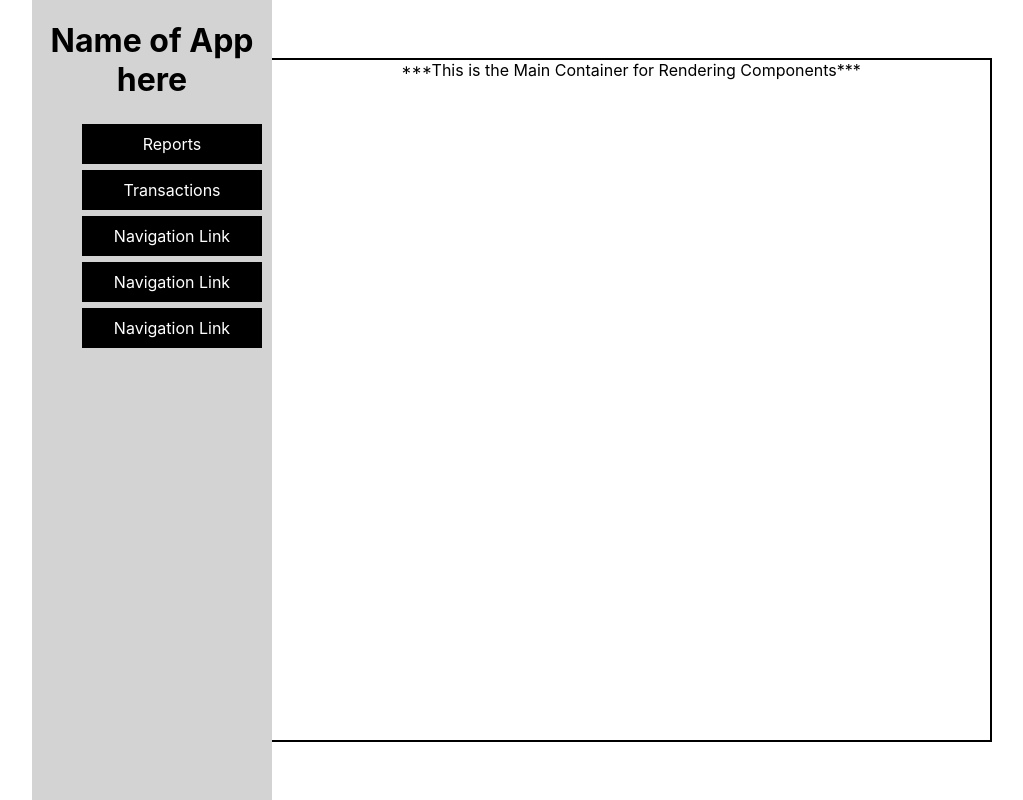
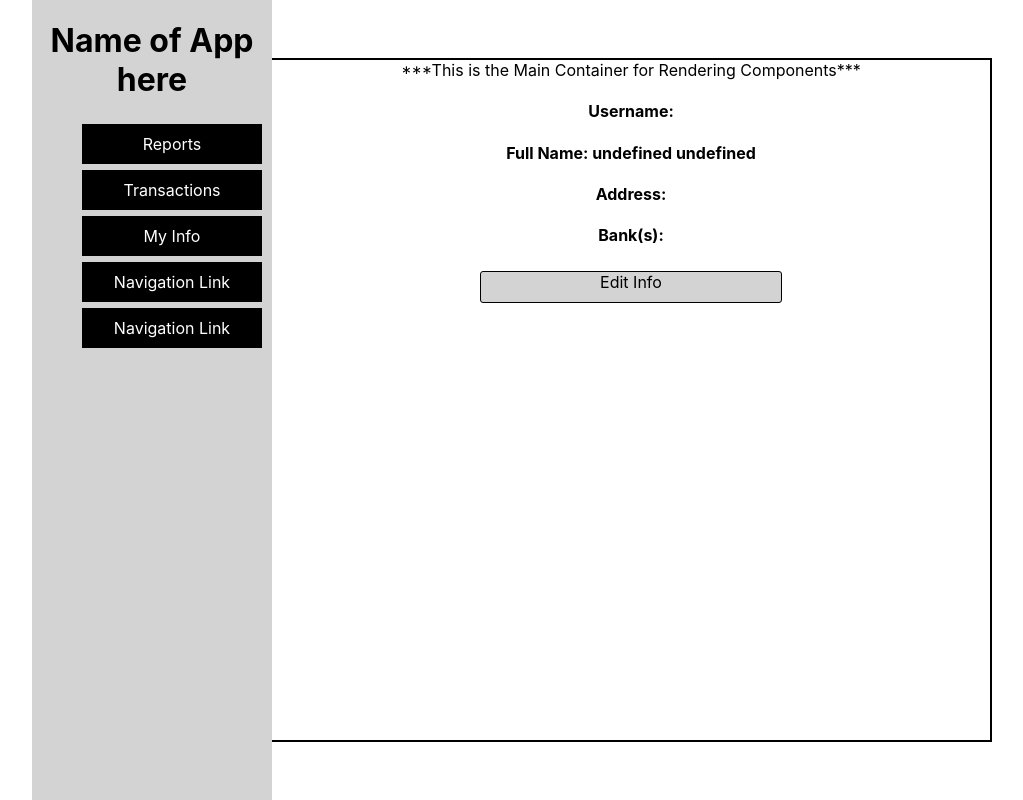
Before and after one commit to royFloresNyc/iron-budget-frontend, a React (Create React App) app: page /myInfo in a window 1280 px wide. Shown: the whole page, without its empty margins (128-1151 px from the left). Built offline with nearby package versions, Linux system fonts and the light colour scheme; no server answers; the HTML template or start-up script is replaced by a standard one.

Commit message:
Create user info component

```diff
--- a/src/App.css
+++ b/src/App.css
@@ -95,9 +95,9 @@ div.trans-container{
     overflow: scroll;
 }
 
-.trans-button {
+div.trans-button, div.edit-info-btn {
     display: inline-block;
-    background-color: gray;
+    background-color: lightgray;
     width: 300px;
     height: 30px;
     margin: 5px;
@@ -105,7 +105,7 @@ div.trans-container{
     border-radius: 3px;
 }
 
-.trans-form {
+.trans-form, div.user-form {
     display: inline-block;
     border: 1px solid black;
     border-radius: 3px;
--- a/src/Components/NavBar.js
+++ b/src/Components/NavBar.js
@@ -7,7 +7,7 @@ const NavBar = () => {
             <ul className="nav">
                 <li><NavLink to='/reports'>Reports</NavLink></li>
                 <li><NavLink to='/transactions'>Transactions</NavLink></li>
-                <li><NavLink to=''>Navigation Link</NavLink></li>
+                <li><NavLink to='/myInfo'>My Info</NavLink></li>
                 <li><NavLink to=''>Navigation Link</NavLink></li>
                 <li><NavLink to=''>Navigation Link</NavLink></li>
             </ul>
--- a/src/Components/TransForm.js
+++ b/src/Components/TransForm.js
@@ -49,6 +49,7 @@ class TransForm extends React.Component {
     changeHandler = (e) => {
         this.setState( {[e.target.name]: e.target.value })
     }
+
     localSubmitHandler = (e) => {
         e.preventDefault()
         const transactionType = { transaction_type_id: e.target.id }
@@ -66,13 +67,13 @@ class TransForm extends React.Component {
             }
         }, this.props.hideForm())
     }
-    setCategories = () => {
-        return this.props.categories.map((catObj, indx) => <option key={indx} value={catObj.id}>{catObj.name}</option>)
-    }
+    // setCategories = () => {
+    //     return this.props.categories.map((catObj, indx) => <option key={indx} value={catObj.id}>{catObj.name}</option>)
+    // }
 
-    changeHandler = (e) => {
-        this.setState( {[e.target.name]: e.target.value })
-    }
+    // changeHandler = (e) => {
+    //     this.setState( {[e.target.name]: e.target.value })
+    // }
 }
 
 export default TransForm
--- /dev/null
+++ b/src/Components/User.js
@@ -0,0 +1,18 @@
+import React from 'react'
+
+const User = ({ user }) => {
+    const renderBankNames = (bankList) => {
+        return bankList.map(bank => bank.name)
+    }
+
+    return (
+        <div>
+            <h4>Username: {user.username}</h4>
+            <h4>Full Name: {`${user.first_name} ${user.last_name}`}</h4>
+            <h4>Address: {user.address}</h4>
+            <h4>Bank(s): { user.banks ?  renderBankNames(user.banks) : null }</h4>
+        </div>
+    )
+}
+
+export { User }
--- /dev/null
+++ b/src/Components/UserForm.js
@@ -0,0 +1,61 @@
+import React from 'react'
+
+class UserForm extends React.Component {
+    state = {
+        username: '',
+        first_name: '',
+        last_name: '',
+        address: '',
+    }
+
+    componentDidMount = () => {
+        let user = {...this.props.user}
+        delete user.banks
+        delete user.account_balance
+        this.setState( user )
+    }
+
+    changeHandler = (e) => {
+        this.setState( {[e.target.name]: e.target.value})
+    }
+
+    localSubmitHandler = (e) => {
+        e.preventDefault()
+        this.props.submitHandler(this.state)
+        this.setState( {
+            username: '',
+            first_name: '',
+            last_name: '',
+            address: '',
+        }, this.props.hideForm())
+    }
+
+    render(){
+        return (
+            <div className="user-form" >
+                <form onSubmit={this.localSubmitHandler}>
+                    <input type="text" name="userName"
+                        value={this.state.username ? this.state.username : ''}
+                        placeholder="Enter User Name"
+                        onChange={this.changeHandler}/>
+                    <input type="text" name="first_name"
+                        value={this.state.first_name ? this.state.first_name : ''}
+                        placeholder="Enter First Name"
+                        onChange={this.changeHandler}/>
+                    <input type="text" name="last_name"
+                        value={this.state.last_name ? this.state.last_name : ''}
+                        placeholder="Enter Last Name"
+                        onChange={this.changeHandler}/>
+                    <input type="text" name="address"
+                        value={this.state.address ? this.state.address: ''}
+                        placeholder="Enter Address"
+                        onChange={this.changeHandler}/>
+                    <input type="submit"/>
+                    <h3 onClick={this.props.hideForm}>x</h3>
+                </form>
+            </div>
+        )
+    }
+}
+
+export default UserForm
--- a/src/Containers/MainContainer.js
+++ b/src/Containers/MainContainer.js
@@ -2,22 +2,20 @@ import React from 'react'
 import { Route, Switch } from 'react-router-dom'
 import Reports from '../Containers/Reports'
 import Transactions from '../Containers/Transactions'
+import { UserInfo } from '../Containers/UserInfo'
 
 class MainContainer extends React.Component {
     state = {
-        transactions: [],
-        transaction_types: [],
-        expense_categories: [],
-        debit_categories: [],
-        credit_categories: [],
-        income_categories: [],
+        transactions: []
     }
 
     componentDidMount = () =>{
-        this.fetchUserData(1)
+        this.fetchUserData(2)
     }
 
     render () {
+        const { id, username, first_name, last_name, address, account_balance, banks } = this.state
+        const user = { id, username, first_name, last_name, address, account_balance, banks }
         return <div className="main-container">
             ***This is the Main Container for Rendering Components***
             <Switch>
@@ -28,6 +26,7 @@ class MainContainer extends React.Component {
                         deleteHandler={this.deleteTransaction}
                         editHandler={this.editTransaction}
                     />} />
+                <Route path='/myInfo' render={() => <UserInfo user={user} submitHandler={this.submitUserInfo}/>} />
             </Switch>
         </div>
     }
@@ -83,6 +82,14 @@ class MainContainer extends React.Component {
         })
     }
 
+    submitUserInfo = (userObj) => {
+        console.log('submit this user object!!!!: ', userObj)
+
+        const url = `http://localhost:3000/users/${userObj.id}`
+        const fetchPromise = this.connectToDb(url, "PATCH", userObj)
+        fetchPromise.then(dbObj => this.setState(dbObj))
+    }
+
     connectToDb = (url, fetchMethod, object) => {
         const options = {
             method: fetchMethod,
--- /dev/null
+++ b/src/Containers/UserInfo.js
@@ -0,0 +1,37 @@
+import React from 'react'
+import { User }from '../Components/User'
+import UserForm from '../Components/UserForm'
+
+class UserInfo extends React.Component {
+    state = {
+        editBtnClicked: false
+    }
+
+    editBtnHandler = () => {
+        this.setState(prevState => {
+            return { editBtnClicked: !prevState.editBtnClicked }
+        })
+    }
+
+    hideForm = () => {
+        this.setState(prevState => {
+            return { editBtnClicked: !prevState.editBtnClicked }
+        })
+    }
+
+    render() {
+        return (
+            <div>
+                { this.props.user ? <User user={this.props.user} /> : null }
+                <div className="edit-info-btn" onClick={this.editBtnHandler}>Edit Info</div>
+                {this.state.editBtnClicked ?
+                    <UserForm user={this.props.user}
+                    submitHandler={this.props.submitHandler}
+                    hideForm={this.hideForm}/>
+                : null}
+            </div>
+        )
+    }
+}
+
+export {UserInfo}
```
